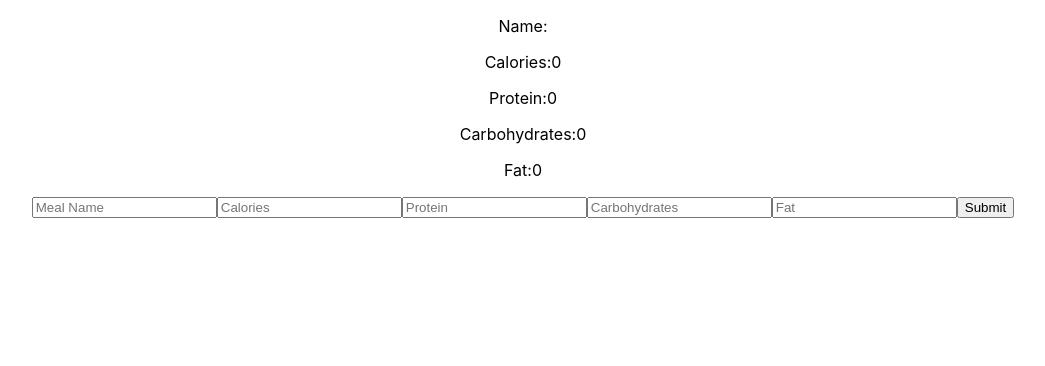
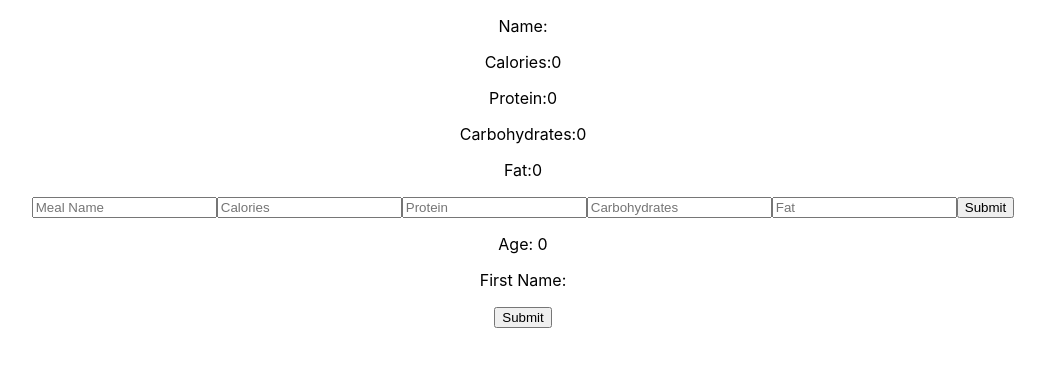
Before and after one commit to aamathur02/Fitness-Tracker, a React (Create React App) app: page / in a window 1280 px wide. Shown: the top 366 px of the page, without its empty margins (117-1162 px from the left). Built offline with nearby package versions, Linux system fonts and the light colour scheme; no server answers; the database is empty.

Commit message:
added basic functionality to personal info page

```diff
--- a/src/App.js
+++ b/src/App.js
@@ -1,10 +1,12 @@
 import './App.css';
 import MealInputForm from './components/MealInputForm'
+import PersonalInfo from './components/PersonalInfo'
 
 function App() {
   return (
     <div className="App">
       <MealInputForm />
+      <PersonalInfo />
     </div>
   );
 }
--- a/src/components/PersonalInfo.js
+++ b/src/components/PersonalInfo.js
@@ -1,6 +1,5 @@
-import React, {useState} from 'react';
+import React, {useState, useEffect} from 'react';
 import {firestore} from './firebase'
-import {doc, getDoc} from './firebase/firestore'
 
 const PersonalInfo = () => {
 
@@ -19,15 +18,35 @@ const PersonalInfo = () => {
         state: GOALS.MAINTAIN,
     });
 
-    const populateDate = () => {
-        const docRef = doc(firestore, "Personal Info", "Info");
-        const docValue =  getDoc(docRef);
-
-        if (docValue.exists()) {
-
-        }
 
 
-    }
+    useEffect(() => {
+            var docRef = firestore.collection("Personal Info").doc("Info");
 
+            docRef.get().then(function(doc) {
+            if (doc.exists) {
+                setAge(doc.get("age"));
+                setFirstName(doc.get("firstName"));
+                setLastName(doc.get("lastName"));
+                setGoal(doc.get("goal"));
+
+            } else {
+                // doc.data() will be undefined in this case
+                console.log("No such document!");
+            }
+            }).catch(function(error) {
+                console.log("Error getting document:", error);
+            });
+    }, []);
+
+    return (
+        <div className="personal-info-form">
+            <p> Age: {age}</p>
+            <p> First Name: {firstName}</p>
+            <button onClick = {() => setAge(10)}> Submit</button>
+
+        </div>
+    )
 }
+
+export default PersonalInfo;
```
Also changed, not shown: 1 other file (tests, documents, lock files or other folders).
